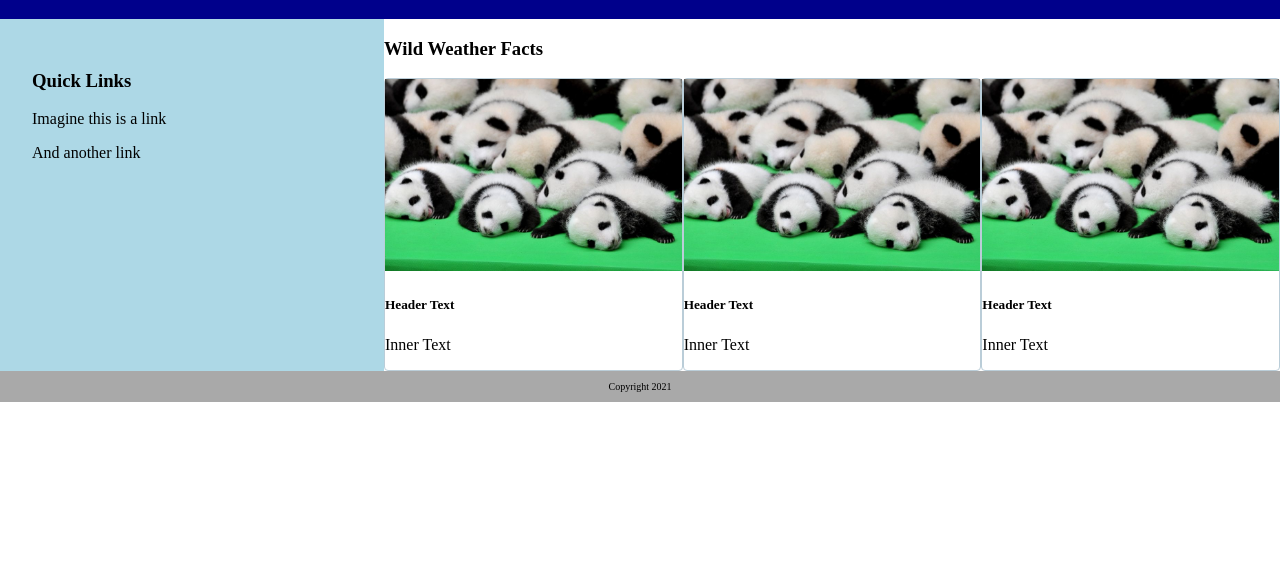
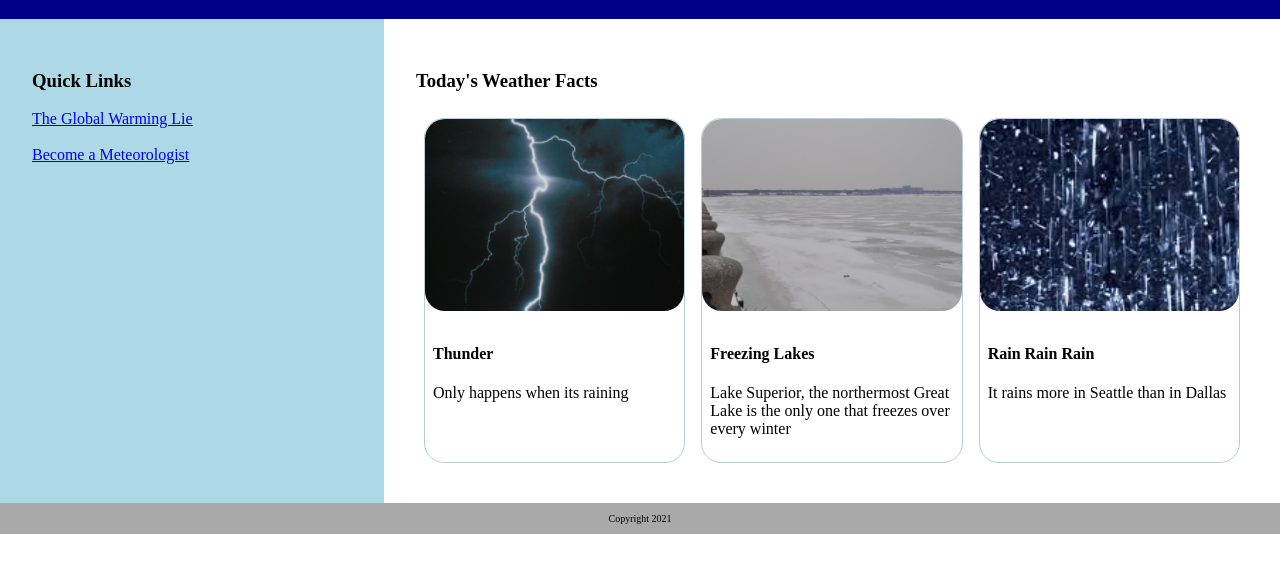
Before and after one commit to netia1128/Netia_FE_homework, a plain HTML site: page homework.html in a window 1280 px wide. Shown: the part 61-634 px from the top of the page. Drawn offline with Linux system fonts and the light colour scheme.

Commit message:
Add styling to cards

```diff
--- a/homework.html
+++ b/homework.html
@@ -12,30 +12,31 @@
     </header>
     <aside class="side">
       <h3>Quick Links</h3>
-      <p>Imagine this is a link</p>
-      <p>And another link</p>
+      <a href="https://www.theguardian.com/science/brain-flapping/2014/nov/25/climate-change-is-an-obvious-myth-how-much-more-evidence-do-you-need">The Global Warming Lie</a>
+      <br><br>
+      <a href="https://www.nytimes.com/2013/04/21/magazine/can-just-anyone-claim-to-be-a-tv-meteorologist.html">Become a Meteorologist</a>
     </aside>
     <section class="content">
-      <h3 class="section-header">Wild Weather Facts</h3>
+      <h3 class="section-header">Today's Weather Facts</h3>
       <article class="card">
-        <img class="card-image" src="baby_pandas.jpg" alt="Pandas">
+        <img class="card-image" src="thunder.gif" alt="Pandas">
         <summary class="card-details">
-          <h5>Header Text</h5>
-          <p>Inner Text</p>
+          <h4>Thunder</h4>
+          <p>Only happens when its raining</p>
         </summary>
       </article>
       <article class="card">
-        <img class="card-image" src="baby_pandas.jpg" alt="Pandas">
+        <img class="card-image" src="frozen_lake.jpeg" alt="Pandas">
         <summary class="card-details">
-          <h5>Header Text</h5>
-          <p>Inner Text</p>
+          <h4>Freezing Lakes</h4>
+          <p>Lake Superior, the northermost Great Lake is the only one that freezes over every winter</p>
         </summary>
       </article>
       <article class="card">
-        <img class="card-image" src="baby_pandas.jpg" alt="Pandas">
+        <img class="card-image" src="rain.jpeg" alt="Pandas">
         <summary class="card-details">
-          <h5>Header Text</h5>
-          <p>Inner Text</p>
+          <h4>Rain Rain Rain</h4>
+          <p>It rains more in Seattle than in Dallas</p>
         </summary>
       </article>
     </section>
--- a/homework_stylesheet.css
+++ b/homework_stylesheet.css
@@ -9,15 +9,22 @@ body {
   margin: 0;
 }
 .card {
-  border-radius: 4px;
+  border-radius: 20px;
   border: 1px solid #bacdd8;
+  margin: 8px;
+}
+
+.card-details {
+  padding: 8px;
 }
 .card-image {
   width: 100%;
   height: 15vw;
   object-fit: cover;
+  border-radius: 20px;
 }
 .content {
+  padding: 32px;
   grid-area: content;
   display: inline-grid;
   grid-template-columns: 1fr 1fr 1fr;
```
Also changed, not shown: frozen_lake.jpeg (added), rain.jpeg (added), thunder.gif (added).
